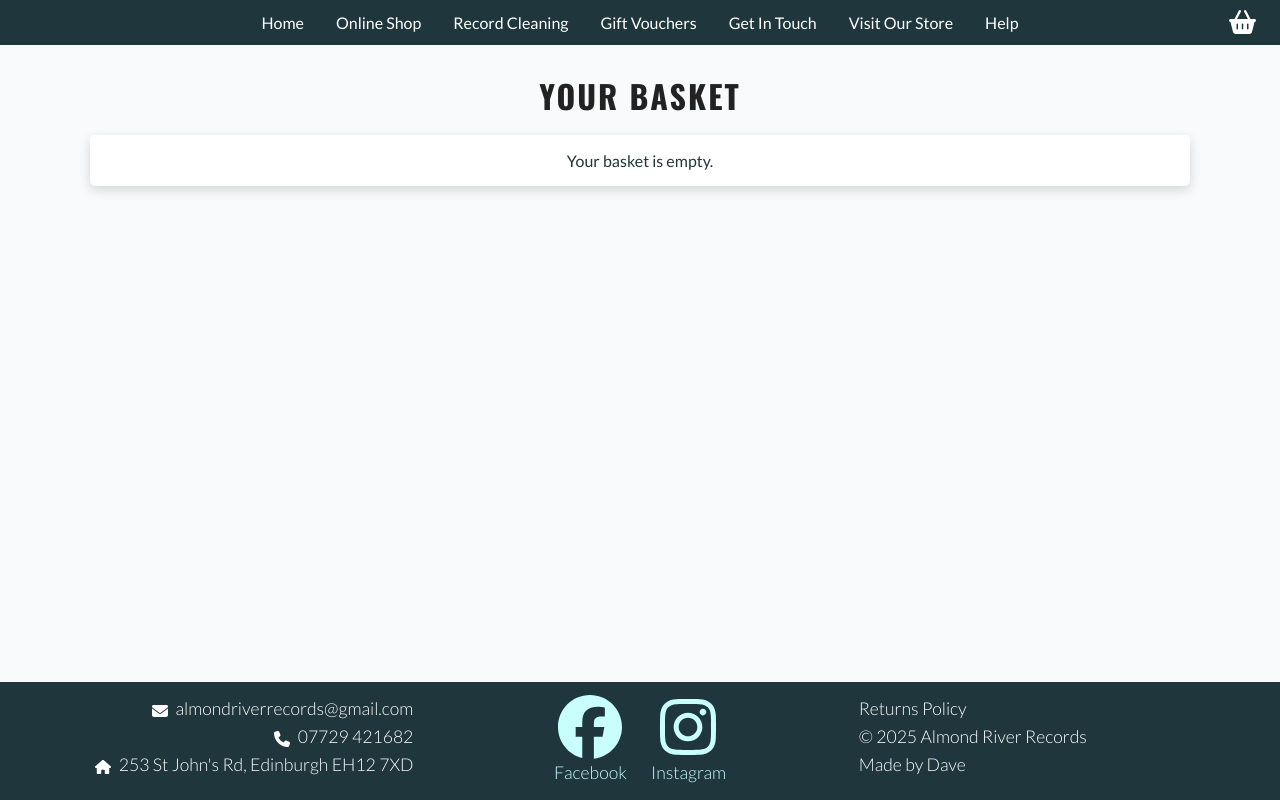
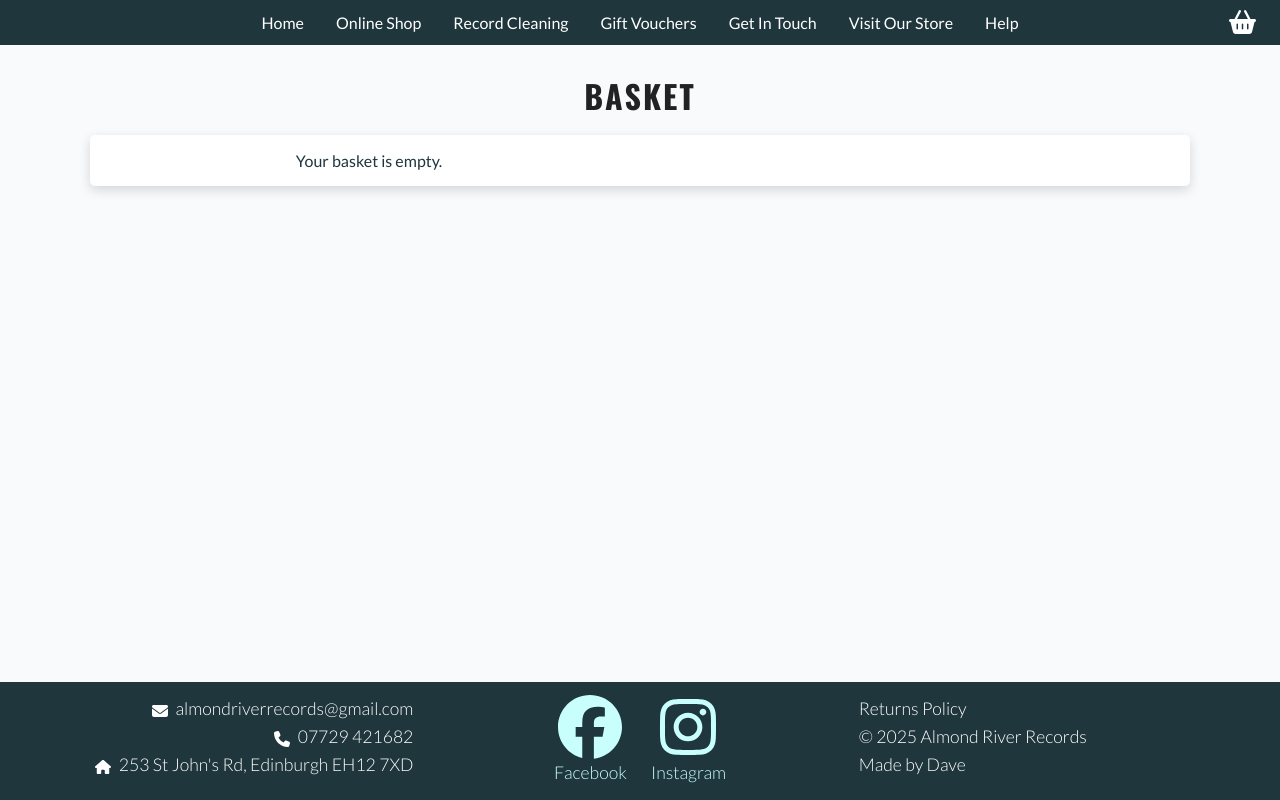
Before and after one commit to dvhzldn/almond-river-records, a Next.js app: page /basket in a window 1280 px wide. Built offline with nearby package versions, Linux system fonts and the light colour scheme.

Commit message:
Basket page styling.

```diff
--- a/src/app/basket/page.tsx
+++ b/src/app/basket/page.tsx
@@ -60,58 +60,73 @@ export default function BasketPage() {
 
 	return (
 		<div className="page-container">
-			<h1 className="page-title">Your Basket</h1>
+			<h1 className="page-title">Basket</h1>
 			<div className="content-box">
+				<div className="basket-two-column-layout">
 					{basket.length === 0 ? (
 						<p>Your basket is empty.</p>
 					) : (
 						<>
 							<div className="basket-list">
+								<h2>Your Items</h2>
 								{basket.map((item) => (
 									<div key={item.id} className="basket-item">
 										<div>
 											<Image
 												src={item.coverImage || defaultImage}
 												alt={item.title}
-											width={120}
-											height={120}
+												width={90}
+												height={90}
 												className="basket-cover"
 											/>
 										</div>
+										<div>
+											<p>
+												<strong>{item.title}</strong>
+											</p>
+											<p>{item.artist}</p>
+											<h4>£{item.price}</h4>
 											<button
 												className="remove-button"
-										onClick={() => handleRemoveFromBasket(item.id)}
+												onClick={() =>
+													handleRemoveFromBasket(item.id)
+												}
 											>
 												Remove
 											</button>
-									<div>
-										<h3>{item.title}</h3>
-										<h3>By {item.artist}</h3>
-										<h2>£{item.price}</h2>
 										</div>
 									</div>
 								))}
+								<div>
+									<button
+										className="clear-button"
+										onClick={clearBasket}
+									>
+										Empty Basket
+									</button>{" "}
+									<hr />
 								</div>
-						<div>
-							<button className="clear-button" onClick={clearBasket}>
-								Clear
-							</button>
-							<hr />
-							<h3>Sub-total: £{subTotalPrice}</h3>
-							<h3>Postage: £{postagePrice}</h3>
+								<div className="basket-bill">
+									<h4>Item total: £{subTotalPrice}</h4>
+									<h4>Postage: £{postagePrice}</h4>
 									<br />
-							<h2>
+									<h3>
 										Total: <strong>£{totalPrice}</strong>
-							</h2>
+									</h3>
 								</div>
+							</div>
+							<div className="basket-list">
+								<h2>Your details</h2>
 								<OrderForm
 									onSubmit={handleOrderSubmit}
 									loading={loading}
 									error={error}
 								/>
+							</div>
 						</>
 					)}
 				</div>
 			</div>
+		</div>
 	);
 }
--- a/src/app/globals.css
+++ b/src/app/globals.css
@@ -430,6 +430,40 @@ li {
 	border-color: var(--colour-2);
 }
 
+/* Order  Form Styling */
+.order-form {
+	background: var(--colour-7);
+	padding: 0.1rem;
+	max-width: 80%;
+	margin: 0rem auto;
+	text-align: left;
+}
+
+.order-form label {
+	display: block;
+	margin-bottom: 0.2rem;
+	font-weight: 400;
+	font-family: inherit;
+	font-size: 0.8rem;
+	color: var(--colour-4);
+}
+
+.order-form input,
+.order-form textarea {
+	width: 100%;
+	padding: 0.2rem;
+	border: 1px solid lightgrey;
+	margin-bottom: 0.1rem;
+	font-family: inherit;
+	font-size: 1rem;
+}
+
+.order-form input:focus,
+.order-form textarea:focus {
+	outline: none;
+	background: var(--colour-6);
+}
+
 /* Two-column layout for image & opening hours */
 .info-container {
 	display: flex;
@@ -737,7 +771,8 @@ li {
 .remove-button,
 .clear-button,
 .buy-button,
-.basket-button {
+.basket-button,
+.order-form button {
 	color: var(--colour-7);
 	border: none;
 	border-radius: var(--border-radius);
@@ -777,7 +812,8 @@ li {
 }
 
 /* Buy Button (Green) */
-.buy-button {
+.buy-button,
+.order-form button {
 	background: var(--colour-6);
 }
 
@@ -787,6 +823,7 @@ li {
 }
 
 .form button,
+.order-button,
 .payment-button,
 .clear-button {
 	display: block;
@@ -800,6 +837,7 @@ li {
 .remove-button:hover,
 .buy-button:hover,
 .basket-button:hover,
+.order-form button:hover,
 .record-actions button:hover {
 	font-weight: bolder;
 	box-shadow: 0 0 8px var(--blur);
@@ -813,13 +851,22 @@ li {
 
 /* Basket Page */
 
+/* Two-Column Layout */
+.basket-two-column-layout {
+	display: grid;
+	grid-template-columns: 1fr 1fr; /* Two equal columns */
+	gap: 1rem;
+	align-items: start;
+	margin-bottom: 0rem;
+}
+
 .basket-list {
 	display: flex;
 	flex-direction: column;
-	gap: 1.5rem;
+	gap: 0.2rem;
 	width: 100%;
 	max-width: 80%;
-	margin: auto;
+	margin: 0 auto;
 	text-align: left;
 }
 
@@ -830,6 +877,26 @@ li {
 	gap: 1rem;
 	padding: 0.5rem;
 	width: 100%;
+	font-size: 0.8rem;
+}
+
+.basket-item p,
+.basket-item h4 {
+	font-size: 0.9rem;
+}
+
+.basket-item .remove-button {
+	margin: 0rem;
+	padding: 0.2rem;
+	font-size: 0.7rem;
+}
+
+.basket-bill {
+	margin: auto;
+	padding: 0;
+	gap: 0;
+	max-width: 150px;
+	text-align: center;
 }
 
 /* Results */
@@ -998,6 +1065,10 @@ hr {
 }
 
 @media (max-width: 768px) {
+	.basket-two-column-layout {
+		grid-template-columns: 1fr; /* Single column layout */
+		text-align: center;
+	}
 	.content-box {
 		padding: 2rem 0.5rem;
 		width: 95%;
--- a/src/components/OrderForm.tsx
+++ b/src/components/OrderForm.tsx
@@ -41,7 +41,9 @@ const OrderForm: React.FC<OrderFormProps> = ({ onSubmit, loading, error }) => {
 	};
 
 	return (
-		<form onSubmit={handleSubmit} className="form">
+		<div>
+			<form onSubmit={handleSubmit} className="order-form">
+				<h4>Contact:</h4>
 				<div>
 					<label>Name:</label>
 					<input
@@ -62,6 +64,7 @@ const OrderForm: React.FC<OrderFormProps> = ({ onSubmit, loading, error }) => {
 						required
 					/>
 				</div>
+				<h4>Shipping:</h4>
 				<div>
 					<label>Address 1:</label>
 					<input
@@ -111,10 +114,12 @@ const OrderForm: React.FC<OrderFormProps> = ({ onSubmit, loading, error }) => {
 					/>
 				</div>
 				{error && <p style={{ color: "red" }}>{error}</p>}
-			<button type="submit" disabled={loading}>
+				<br />
+				<button className="order-button" type="submit" disabled={loading}>
 					{loading ? "Submitting..." : "Go to payment"}
 				</button>
 			</form>
+		</div>
 	);
 };
 
```
Lines whose indentation alone changed are shown as unchanged.
